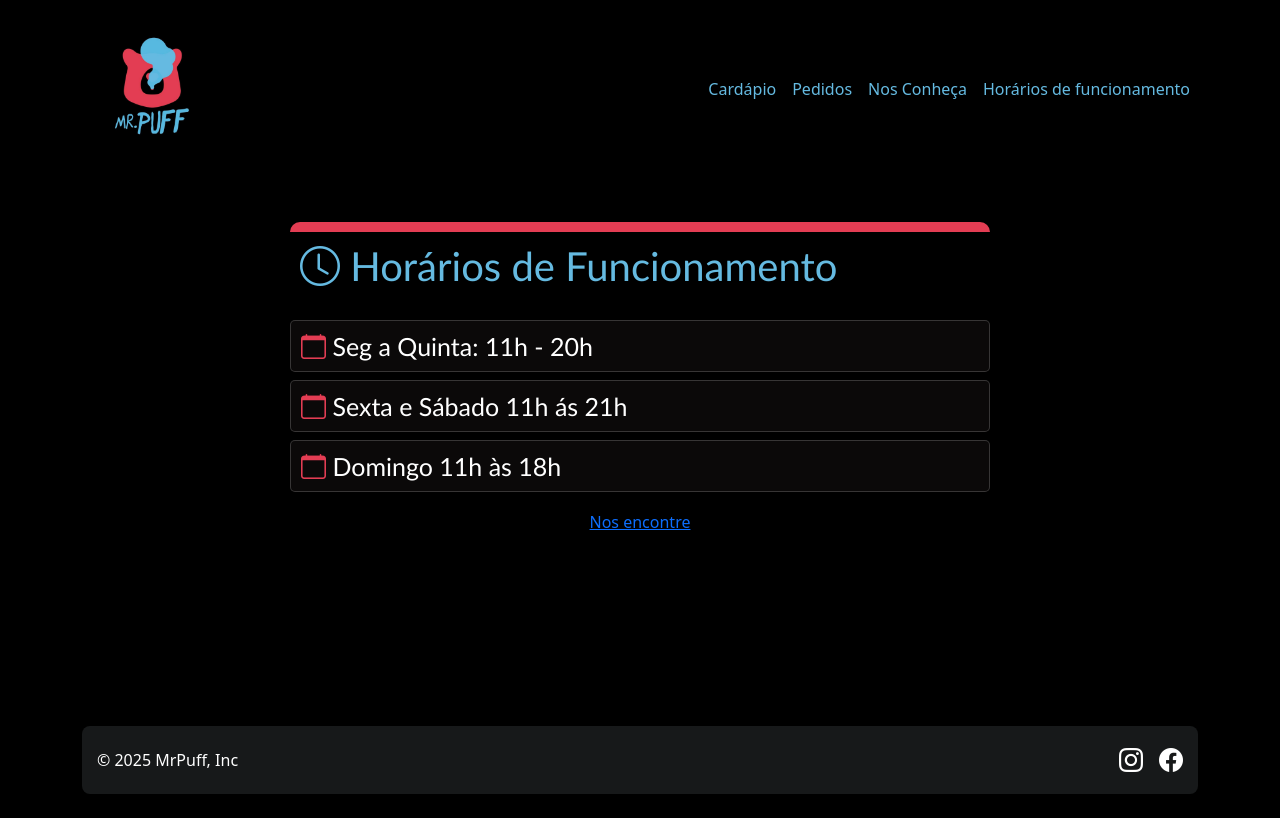
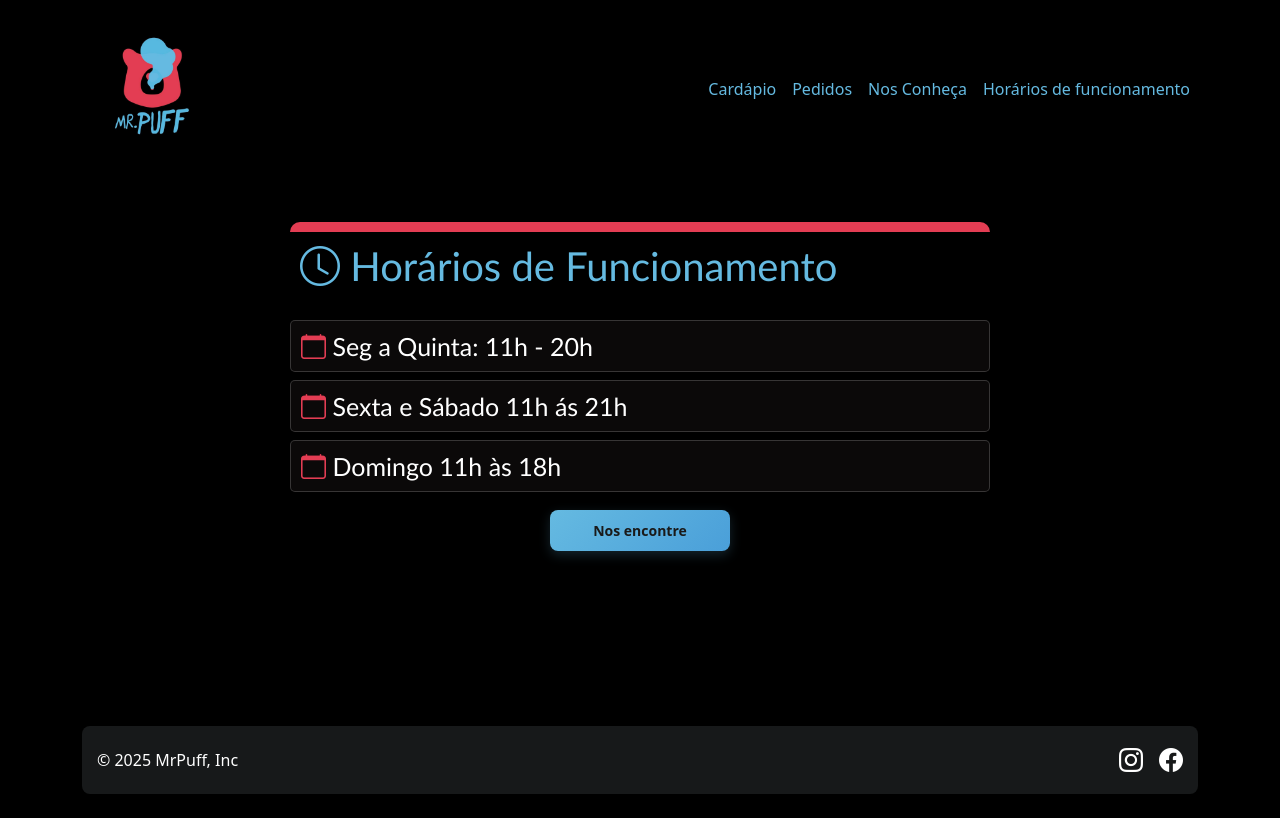
Before and after one commit to marceloaugustorm/Site-MrPuff, a React (Vite) app: page /informacoes in a window 1280 px wide. Built offline with nearby package versions, Linux system fonts and the light colour scheme.

Commit message:
botao do link estilizado

```diff
--- a/src/components/informacoes.jsx
+++ b/src/components/informacoes.jsx
@@ -22,7 +22,7 @@ function Inform() {
         </h1>
 
       </div>
-            <a
+            <a className="button_link"
   href="https://waze.com/ul?ll=-23.6736162,-46.5132627&navigate=yes"
   target="_blank"
   rel="noopener noreferrer">
```
